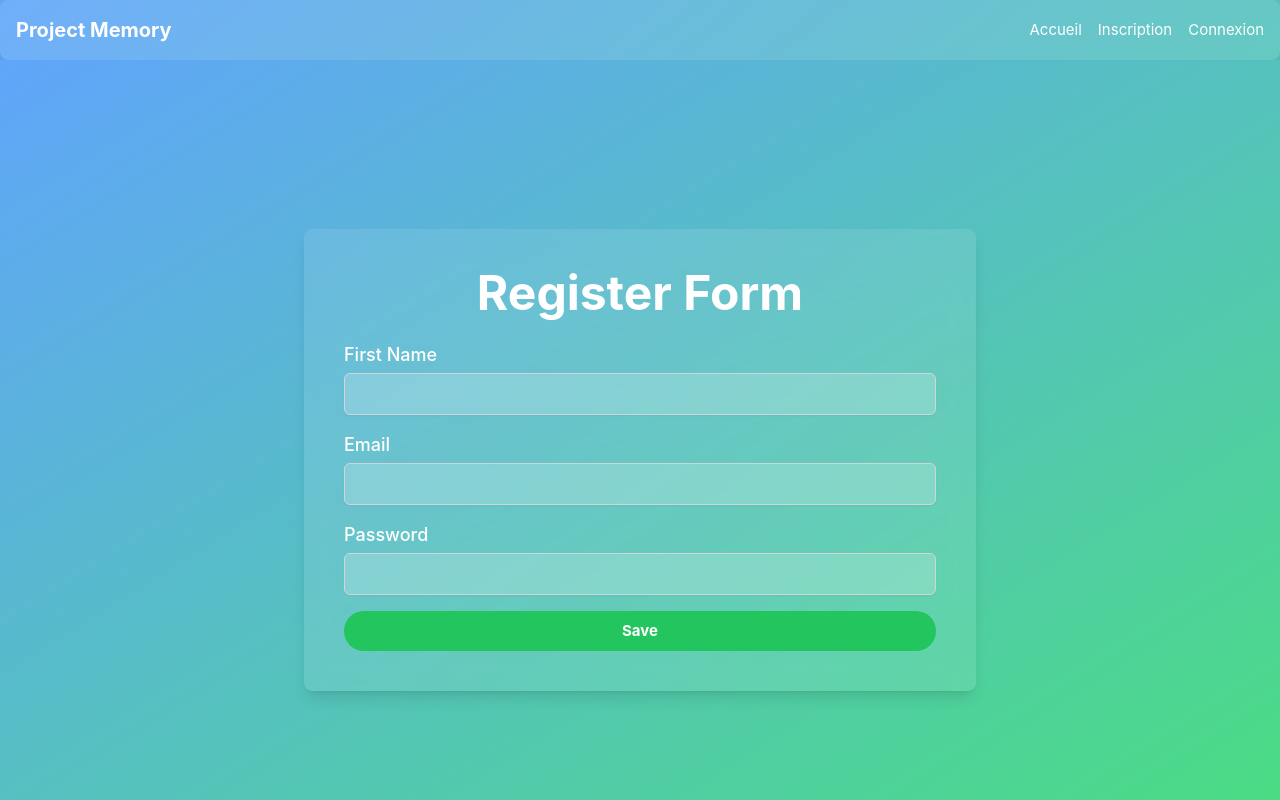
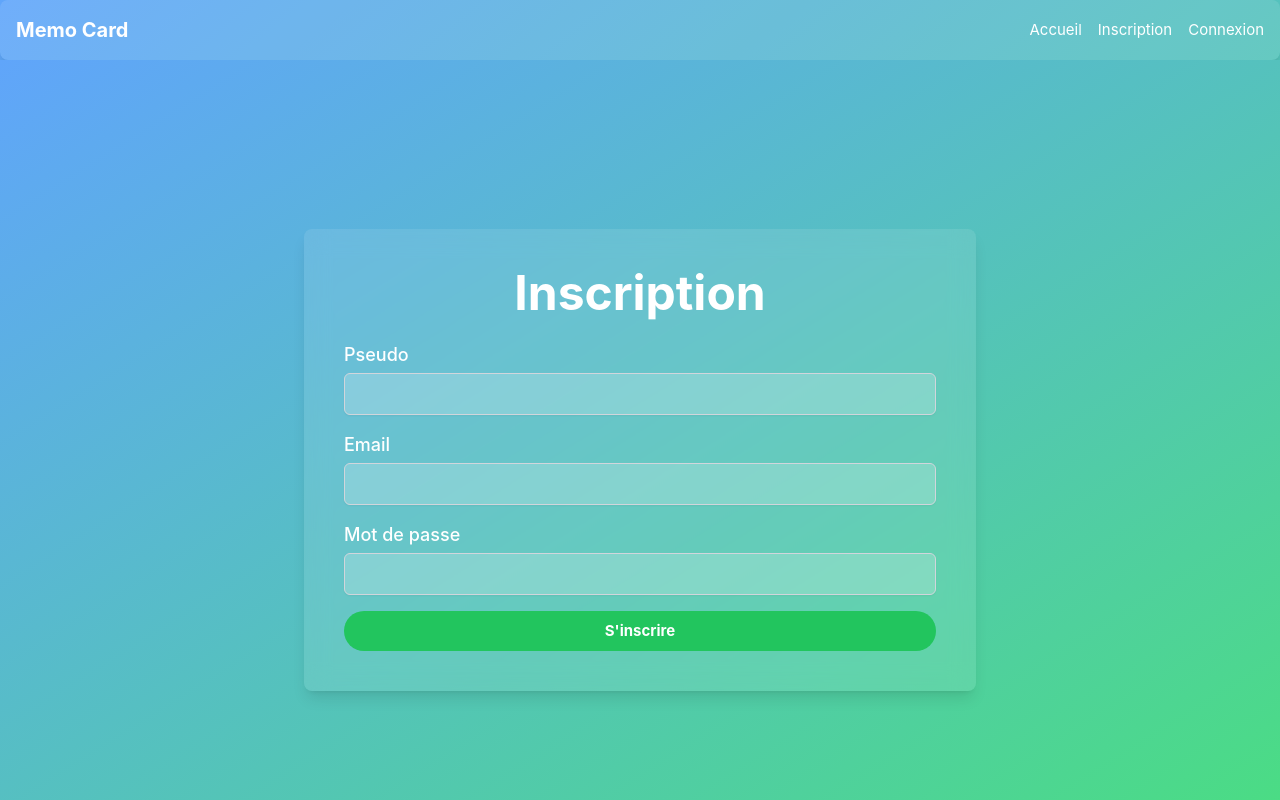
Before and after one commit to ThysmaJS/memoCard, a Vue app in the folder Frontend/: page /register in a window 1280 px wide. Shown: the top 800 px of the page. Built offline with nearby package versions, Linux system fonts and the light colour scheme.

Commit message:
Last micro fix + doc + PPT

```diff
--- a/Frontend/src/components/AppFooter.vue
+++ b/Frontend/src/components/AppFooter.vue
@@ -16,7 +16,7 @@
     <div
       class="w-full max-w-4xl mt-6 border-t border-gray-200 pt-4 text-center text-sm text-gray-200"
     >
-      &copy; 2024 Project Memory. Tous droits réservés.
+      &copy; 2024 Memo Card. Tous droits réservés.
     </div>
   </footer>
 </template>
--- a/Frontend/src/components/AppLogin.vue
+++ b/Frontend/src/components/AppLogin.vue
@@ -3,7 +3,7 @@
     class="min-h-screen flex flex-col items-center justify-center bg-gradient-to-br from-blue-400 to-green-400 text-white"
   >
     <div class="w-full max-w-md p-8 bg-white bg-opacity-10 rounded-lg shadow-lg backdrop-blur-md">
-      <h2 class="text-4xl font-bold mb-6 text-white text-center">Login</h2>
+      <h2 class="text-4xl font-bold mb-6 text-white text-center">Connexion</h2>
 
       <form @submit.prevent="login" class="space-y-4">
         <div class="form-group">
@@ -16,7 +16,7 @@
         </div>
 
         <div class="form-group">
-          <label for="password" class="block text-lg font-medium text-white">Password</label>
+          <label for="password" class="block text-lg font-medium text-white">Mot de passe</label>
           <input
             type="password"
             v-model="user.password"
@@ -28,7 +28,7 @@
           type="submit"
           class="w-full py-2 px-4 bg-green-500 hover:bg-green-600 text-white font-bold rounded-full transition duration-300 ease-in-out transform hover:scale-105 cursor-pointer"
         >
-          Login
+          Se connecter
         </button>
       </form>
     </div>
--- a/Frontend/src/components/AppNavBar.vue
+++ b/Frontend/src/components/AppNavBar.vue
@@ -18,7 +18,7 @@ const logout = () => {
 
 <template>
   <header class="bg-opacity-10 p-4 flex justify-between items-center bg-white shadow-lg rounded-lg">
-    <div class="text-xl font-bold text-white">Project Memory</div>
+    <div class="text-xl font-bold text-white">Memo Card</div>
     <button v-if="!isOpen" @click="toggleMenu" class="lg:hidden fixed top-4 right-4 z-50">
       <svg
         class="w-6 h-6 text-white"
--- a/Frontend/src/components/AppRegister.vue
+++ b/Frontend/src/components/AppRegister.vue
@@ -5,10 +5,10 @@
     <div
       class="w-full max-w-lg p-10 bg-white bg-opacity-10 rounded-lg shadow-lg backdrop-blur-md sm:max-w-2xl"
     >
-      <h1 class="text-4xl font-bold mb-6 text-white sm:text-5xl text-center">Register Form</h1>
+      <h1 class="text-4xl font-bold mb-6 text-white sm:text-5xl text-center">Inscription</h1>
       <form @submit.prevent="saveData" class="space-y-4">
         <div>
-          <label for="name" class="block text-lg font-medium text-white">First Name</label>
+          <label for="name" class="block text-lg font-medium text-white">Pseudo</label>
           <input
             type="text"
             v-model="users.name"
@@ -28,7 +28,7 @@
           />
         </div>
         <div>
-          <label for="password" class="block text-lg font-medium text-white">Password</label>
+          <label for="password" class="block text-lg font-medium text-white">Mot de passe</label>
           <input
             type="password"
             v-model="users.password"
@@ -40,7 +40,7 @@
         <div>
           <input
             type="submit"
-            value="Save"
+            value="S'inscrire"
             class="btn btn-success w-full py-2 px-4 bg-green-500 hover:bg-green-600 text-white font-bold rounded-full transition duration-300 ease-in-out transform hover:scale-105 cursor-pointer"
           />
         </div>
--- a/Frontend/src/views/HomeView.vue
+++ b/Frontend/src/views/HomeView.vue
@@ -7,7 +7,7 @@
       class="w-full max-w-lg p-10 bg-white bg-opacity-10 rounded-lg shadow-lg backdrop-blur-md sm:max-w-2xl"
     >
       <h1 class="text-4xl font-bold mb-6 text-white sm:text-5xl text-center">
-        Bienvenue sur Project Memory
+        Bienvenue sur Memo Card
       </h1>
       <p class="text-lg mb-8 text-white sm:text-xl text-center">
         Retiens ce que tu souhaites grâce à la technique de la répétition espacée.<br />
```
Also changed, not shown: 2 other files (tests, documents, lock files or other folders).
